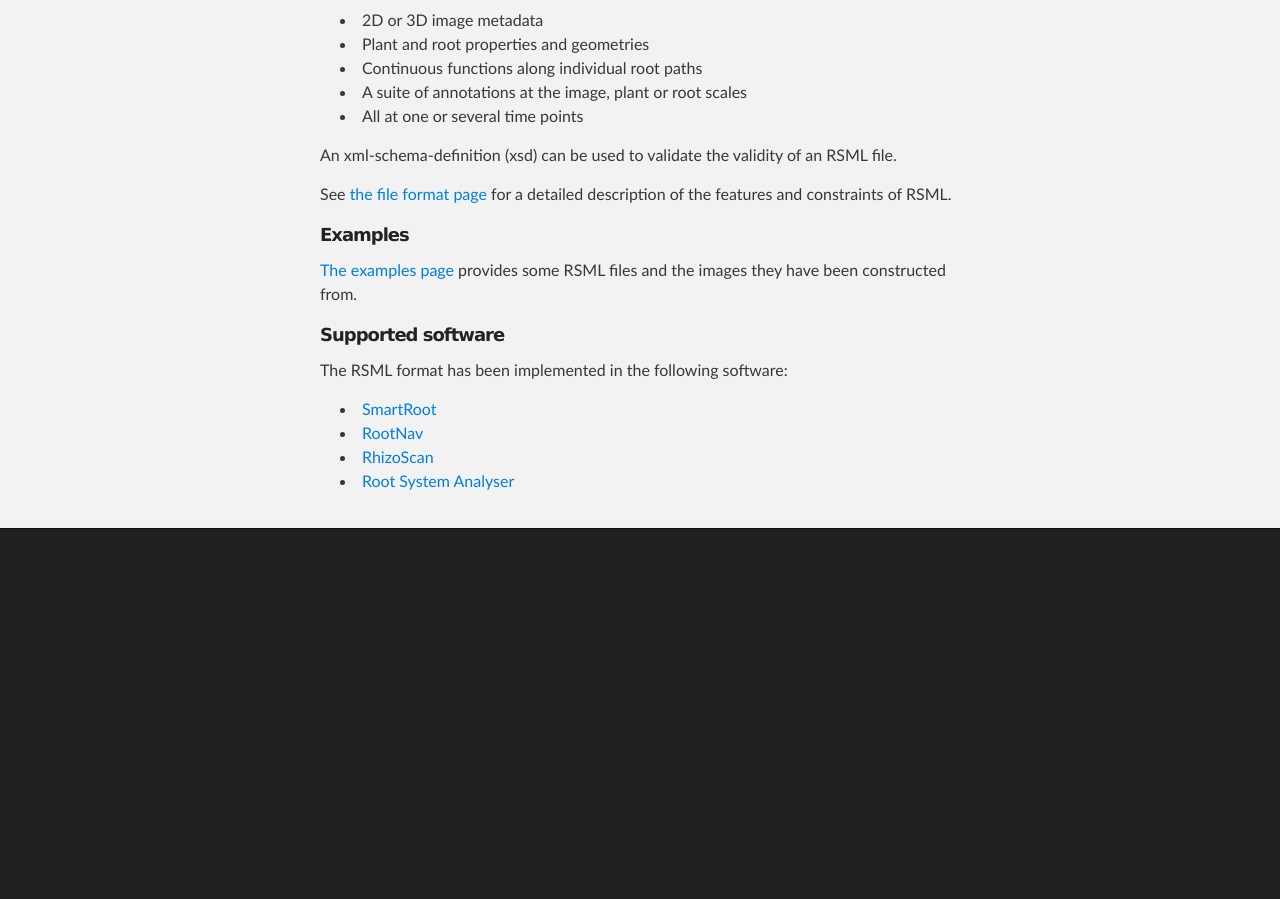
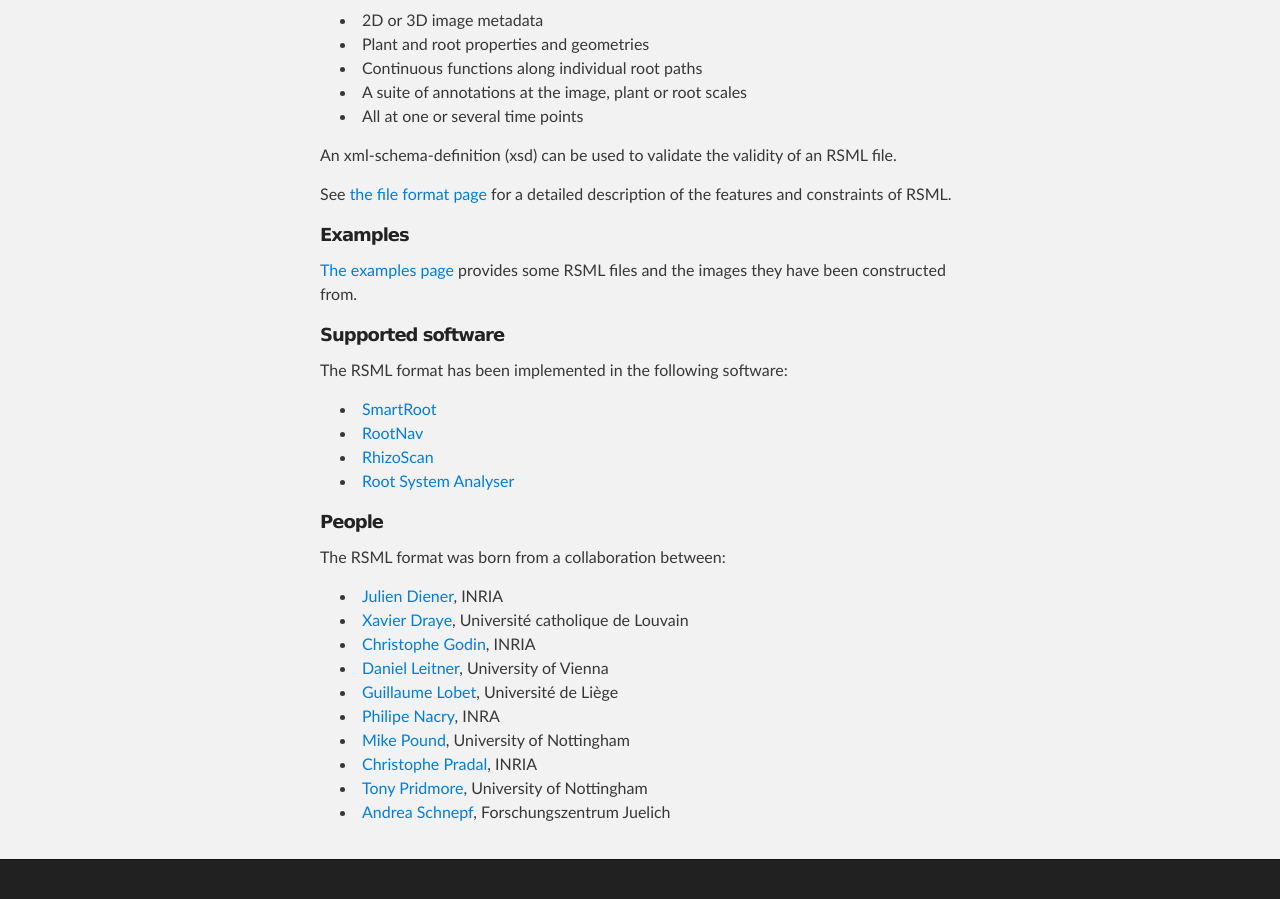
Before and after one commit to RootSystemML/RootSystemML.github.io, a Jekyll site: the page built from index.md, in a window 1280 px wide and 900 px high, scrolled down 895 px. Built offline with Jekyll 4.4.1, drawn with Linux system fonts in a browser that asks for light colours; before the commit the page ends 1464 px from its top, so only the background shows below that.

Commit message:
added pêople involed
We might want to expend this section

```diff
--- a/index.md
+++ b/index.md
@@ -38,3 +38,17 @@ The RSML format has been implemented in the following software:
  - [Root System Analyser](http://www.csc.univie.ac.at/rootbox/rsa.html)
 
 [comment]: # ([See the supporting software page for more details](software))
+
+#####People
+The RSML format was born from a collaboration between:
+
+ - [Julien Diener](), INRIA
+ - [Xavier Draye](), Université catholique de Louvain
+ - [Christophe Godin](), INRIA
+ - [Daniel Leitner](), University of Vienna
+ - [Guillaume Lobet](), Université de Liège
+ - [Philipe Nacry](), INRA
+ - [Mike Pound](), University of Nottingham
+ - [Christophe Pradal](), INRIA
+ - [Tony Pridmore](), University of Nottingham
+ - [Andrea Schnepf](), Forschungszentrum Juelich
```
